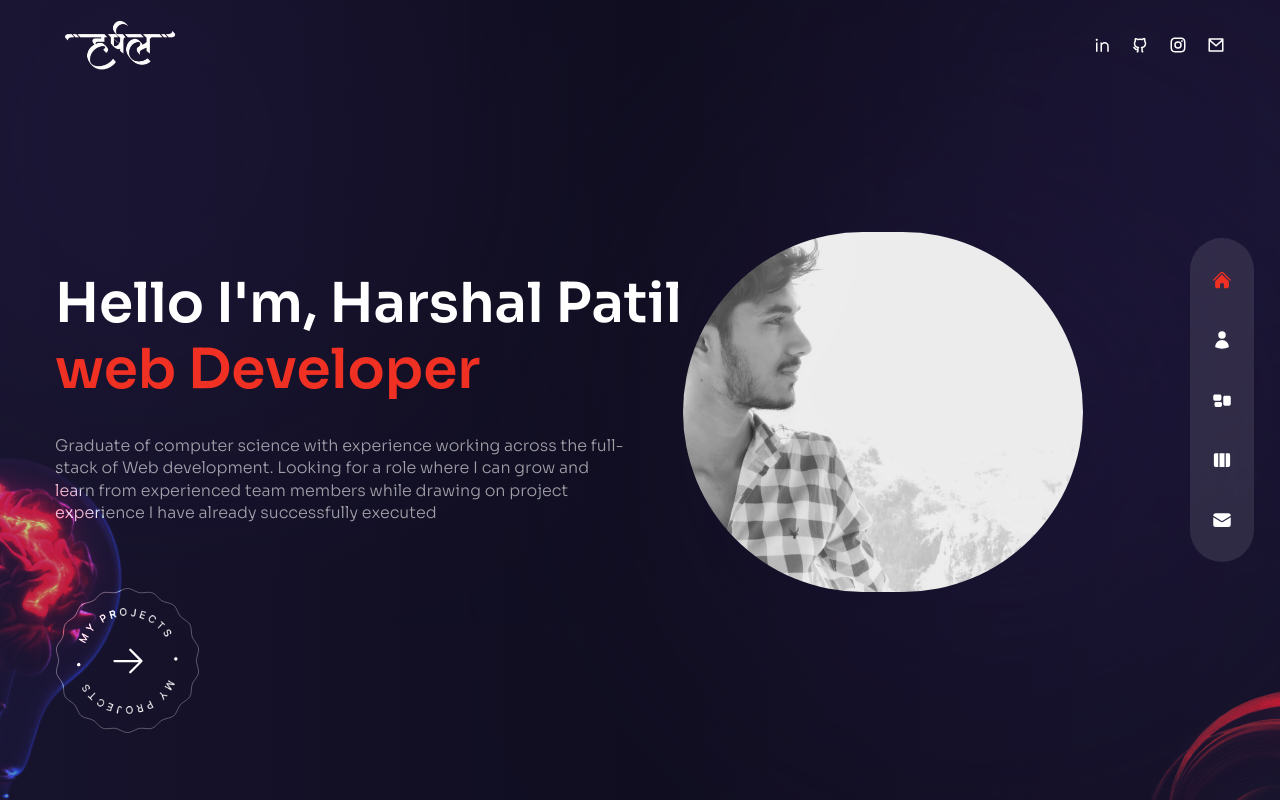
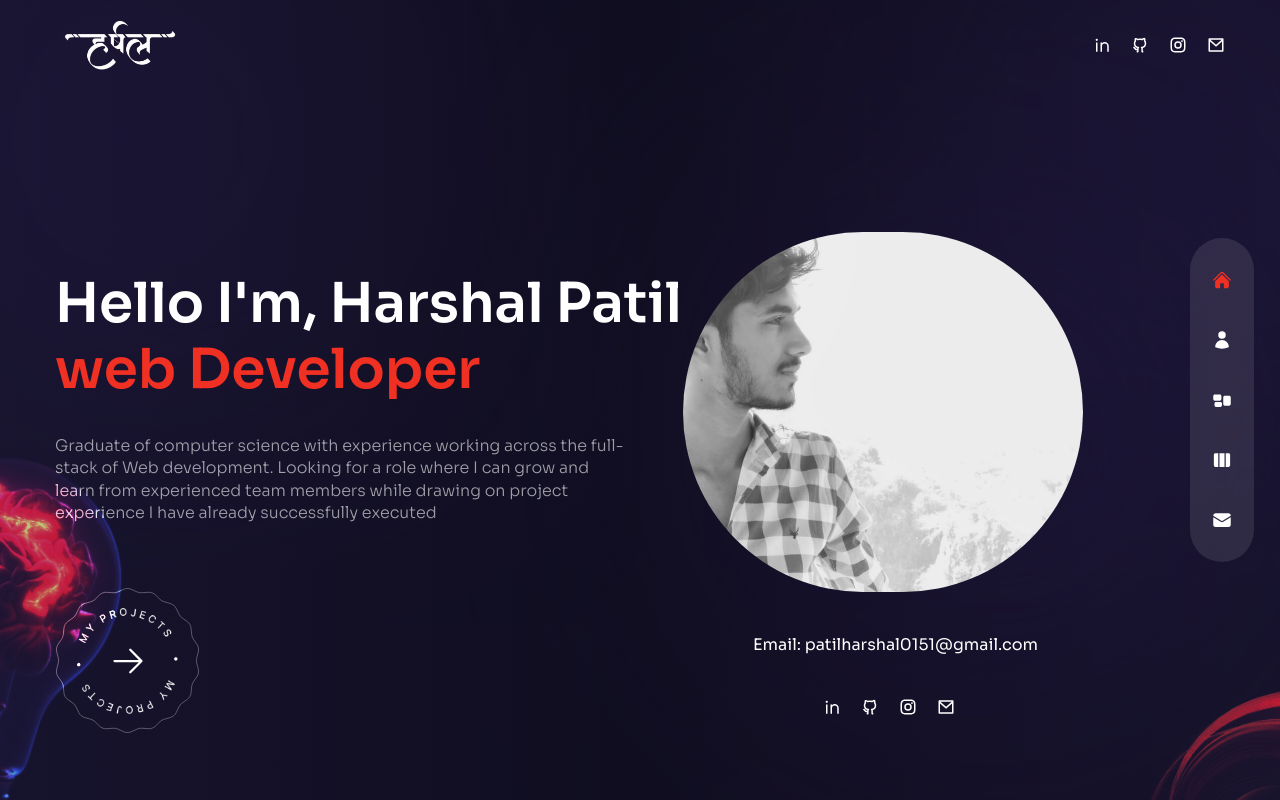
Before and after one commit to harshal0151/Portfolio-Harshal, a Next.js app: page / in a window 1280 px wide. Built offline with nearby package versions, Linux system fonts and the light colour scheme.

Commit message:
update code

```diff
--- a/pages/index.js
+++ b/pages/index.js
@@ -5,6 +5,7 @@ import { fadeIn } from "../variants";
 import ProjectsBtn from "../components/ProjectsBtn";
 import Circles from '../components/Circles';
 import Bulb from '../components/Bulb';
+import Socials from '../components/Socials';
 
 
 const Home = () => {
@@ -64,8 +65,14 @@ const Home = () => {
           animate="show"
           exit='hidden'
           transition={{ duration: 1, ease: 'easeInOut' }}
-          className="w-full h-full max-w-[537px] max-h-[548px] absolute -bottom-32 lg:bottom-5 lg:right-[5%]">
+          className="w-full h-full max-w-[537px] max-h-[548px] absolute -bottom-32 lg:bottom-5 lg:right-[5%] ">
           <Avatar />
+          <div className=' w-full m-10 px-[30px]'>
+         Email:  patilharshal0151@gmail.com
+          </div>
+          <div className='w-full m-10 px-[100px]'>
+          <Socials />
+          </div>
         </motion.div>
       </div>
     </div>
```
